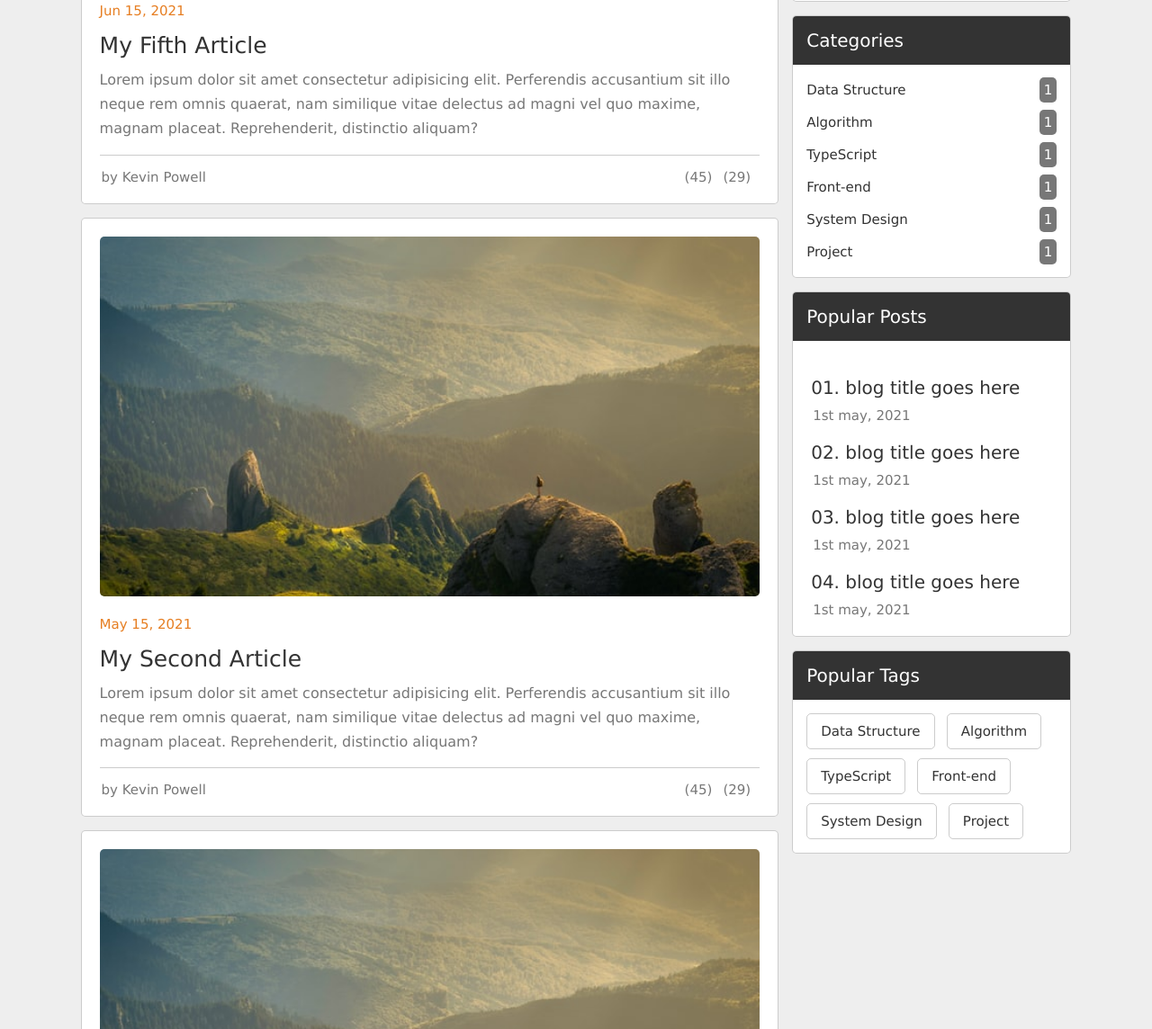
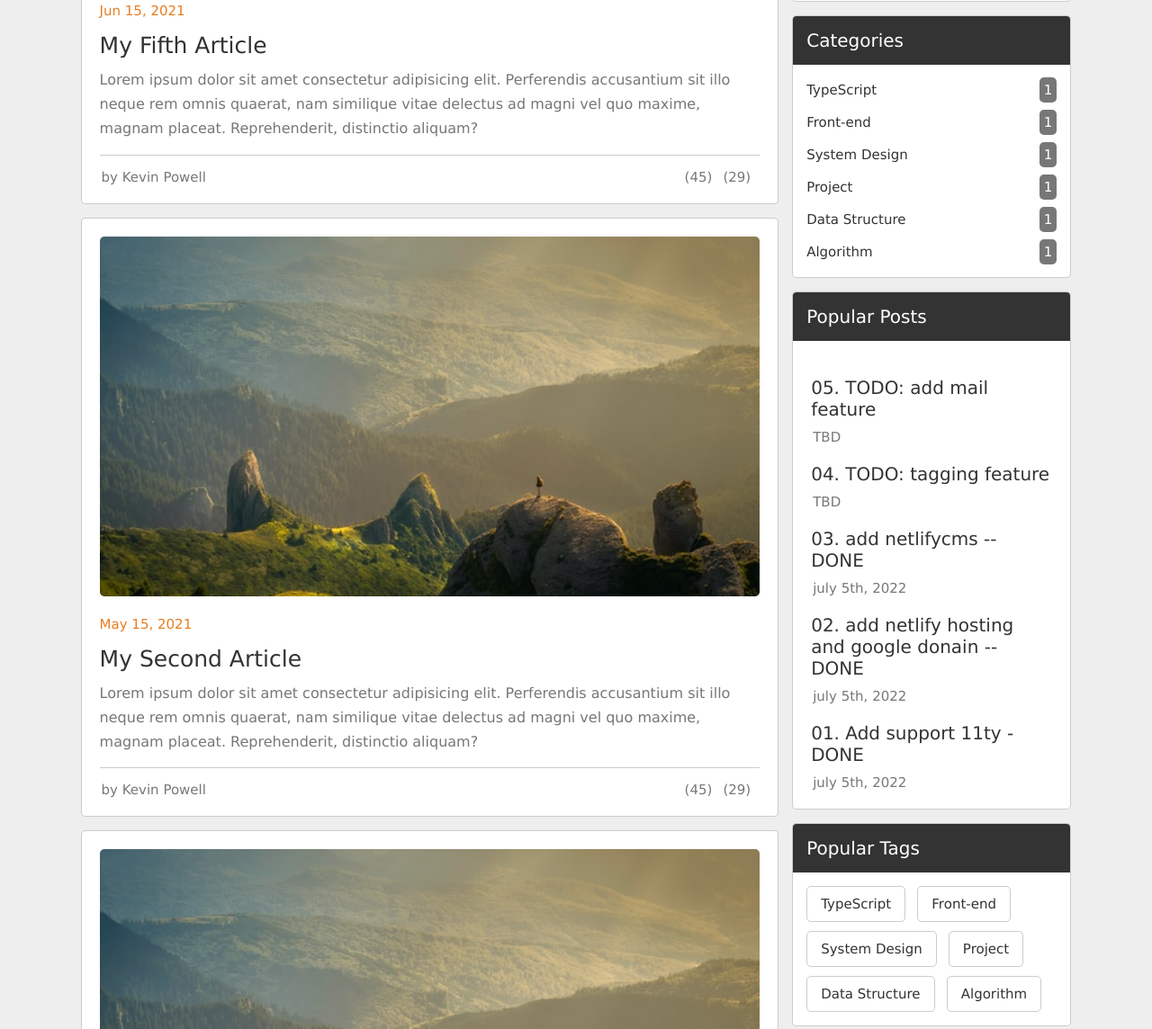
Before and after one commit to lattefor/web-blog, an Eleventy site: page src/index.njk in a window 1280 px wide. Shown: the part 1100-2244 px from the top of the page at 90% size. Built offline with nearby package versions, Linux system fonts and the light colour scheme; Eleventy itself is replaced by a stand-in of ours; files that its build step writes are made by us from their sources.

Commit message:
added todo list

```diff
--- a/src/blog.njk
+++ b/src/blog.njk
@@ -25,33 +25,38 @@ layout: 'base.njk'
         <div class="box">
             <h3 class="title">categories</h3>
             <div class="category">
-                <a href="#">Data Structure <span>1</span></a>
-                <a href="#">Algorithm <span>1</span</a>
                 <a href="#">TypeScript <span>1</span</a>
                 <a href="#">Front-end <span>1</span</a>
                 <a href="#">System Design <span>1</span</a>
                 <a href="#">Project <span>1</span</a>
+                <a href="#">Data Structure <span>1</span></a>
+                <a href="#">Algorithm <span>1</span</a>
             </div>
         </div>
 
         <div class="box">
-            <h3 class="title">popular posts</h3>
+            <h3 class="title">Todos</h3>
             <div class="p-post">
+
                 <a href="#">
-                    <h3>01. blog title goes here</h3>
-                    <span><i class="far fa-clock"></i>1st may, 2021</span>
+                    <h3>05. TODO: add mail feature </h3>
+                    <span><i class="far fa-clock"></i>TBD</span>
                 </a>
                 <a href="#">
-                    <h3>02. blog title goes here</h3>
-                    <span><i class="far fa-clock"></i>1st may, 2021</span>
+                    <h3>04. TODO: tagging feature </h3>
+                    <span><i class="far fa-clock"></i>TBD</span>
                 </a>
                 <a href="#">
-                    <h3>03. blog title goes here</h3>
-                    <span><i class="far fa-clock"></i>1st may, 2021</span>
+                    <h3>03. add netlifycms -- DONE </h3>
+                    <span><i class="far fa-clock"></i>july 5th, 2022</span>
                 </a>
                 <a href="#">
-                    <h3>04. blog title goes here</h3>
-                    <span><i class="far fa-clock"></i>1st may, 2021</span>
+                    <h3>02. add netlify hosting and google donain -- DONE </h3>
+                    <span><i class="far fa-clock"></i>july 5th, 2022</span>
+                </a>
+                <a href="#">
+                    <h3>01. Add support 11ty - DONE</h3>
+                    <span><i class="far fa-clock"></i>july 5th, 2022</span>
                 </a>
             </div>
         </div>
@@ -59,12 +64,12 @@ layout: 'base.njk'
         <div class="box">
             <h3 class="title">popular tags</h3>
             <div class="tags">
-                <a href="#">Data Structure</a>
-                <a href="#">Algorithm</a>
                 <a href="#">TypeScript</a>
                 <a href="#">Front-end</a>
                 <a href="#">System Design</a>
                 <a href="#">Project</a>
+                <a href="#">Data Structure</a>
+                <a href="#">Algorithm</a>
             </div>
         </div>
 
--- a/src/index.njk
+++ b/src/index.njk
@@ -13,7 +13,7 @@ layout: 'base.njk'
 
     <div class="content">
         <h3>Hello & Welcome</h3>
-        <p>I use this space to document my adventures in front-end development, sharing how I’ve overcome issues I’ve run into, useful resources, and more.</p>
+        <p>I use this space to document my adventures in software development, sharing how I’ve overcome issues I’ve run into, useful resources, and more.</p>
         <a href="/blog/" class="btn">my blogs</a>
     </div>
 
@@ -59,12 +59,12 @@ layout: 'base.njk'
         <div class="box">
             <h3 class="title">categories</h3>
             <div class="category">
-                <a href="#">Data Structure <span>1</span></a>
-                <a href="#">Algorithm <span>1</span</a>
                 <a href="#">TypeScript <span>1</span</a>
                 <a href="#">Front-end <span>1</span</a>
                 <a href="#">System Design <span>1</span</a>
                 <a href="#">Project <span>1</span</a>
+                <a href="#">Data Structure <span>1</span></a>
+                <a href="#">Algorithm <span>1</span</a>
             </div>
         </div>
 
@@ -72,20 +72,24 @@ layout: 'base.njk'
             <h3 class="title">popular posts</h3>
             <div class="p-post">
                 <a href="#">
-                    <h3>01. blog title goes here</h3>
-                    <span><i class="far fa-clock"></i>1st may, 2021</span>
+                    <h3>05. TODO: add mail feature </h3>
+                    <span><i class="far fa-clock"></i>TBD</span>
                 </a>
                 <a href="#">
-                    <h3>02. blog title goes here</h3>
-                    <span><i class="far fa-clock"></i>1st may, 2021</span>
+                    <h3>04. TODO: tagging feature </h3>
+                    <span><i class="far fa-clock"></i>TBD</span>
                 </a>
                 <a href="#">
-                    <h3>03. blog title goes here</h3>
-                    <span><i class="far fa-clock"></i>1st may, 2021</span>
+                    <h3>03. add netlifycms -- DONE </h3>
+                    <span><i class="far fa-clock"></i>july 5th, 2022</span>
                 </a>
                 <a href="#">
-                    <h3>04. blog title goes here</h3>
-                    <span><i class="far fa-clock"></i>1st may, 2021</span>
+                    <h3>02. add netlify hosting and google donain -- DONE </h3>
+                    <span><i class="far fa-clock"></i>july 5th, 2022</span>
+                </a>
+                <a href="#">
+                    <h3>01. Add support 11ty - DONE</h3>
+                    <span><i class="far fa-clock"></i>july 5th, 2022</span>
                 </a>
             </div>
         </div>
@@ -93,12 +97,12 @@ layout: 'base.njk'
         <div class="box">
             <h3 class="title">popular tags</h3>
             <div class="tags">
-                <a href="#">Data Structure</a>
-                <a href="#">Algorithm</a>
                 <a href="#">TypeScript</a>
                 <a href="#">Front-end</a>
                 <a href="#">System Design</a>
                 <a href="#">Project</a>
+                <a href="#">Data Structure</a>
+                <a href="#">Algorithm</a>
             </div>
         </div>
 
```
